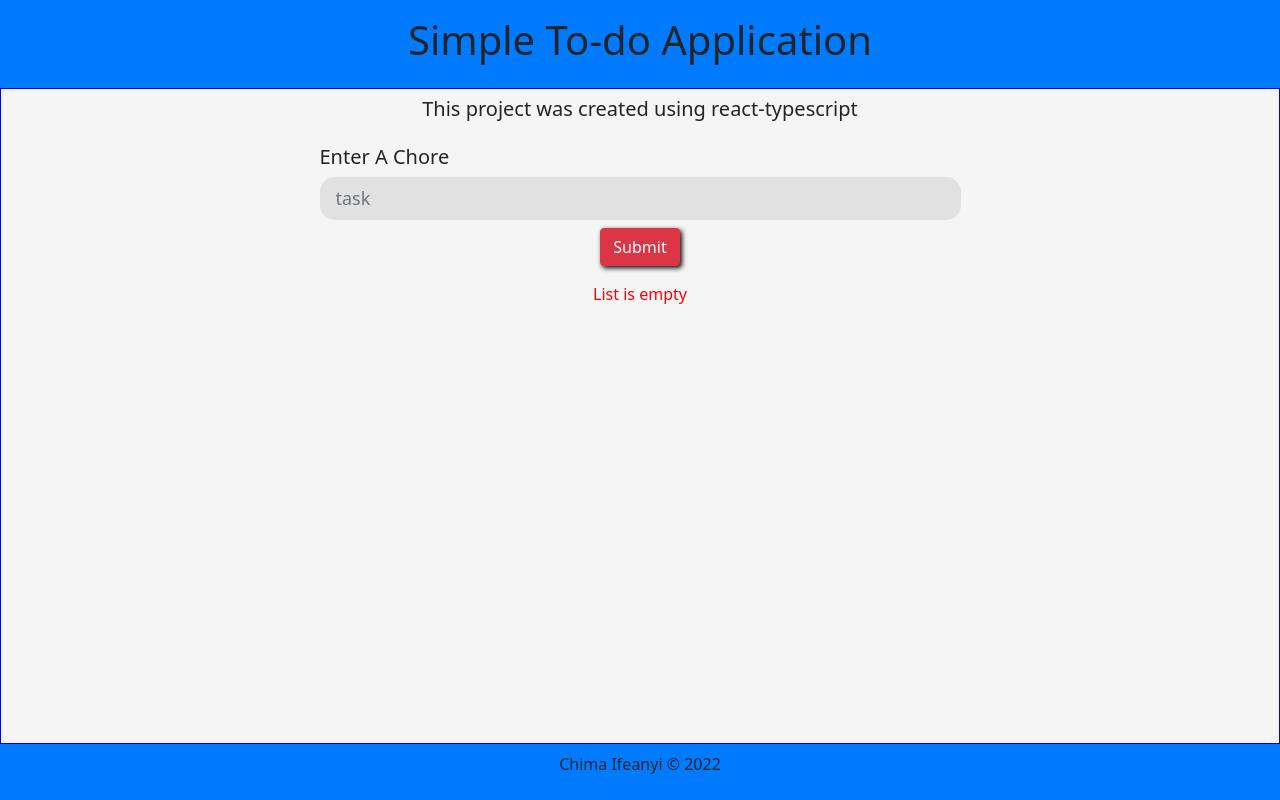
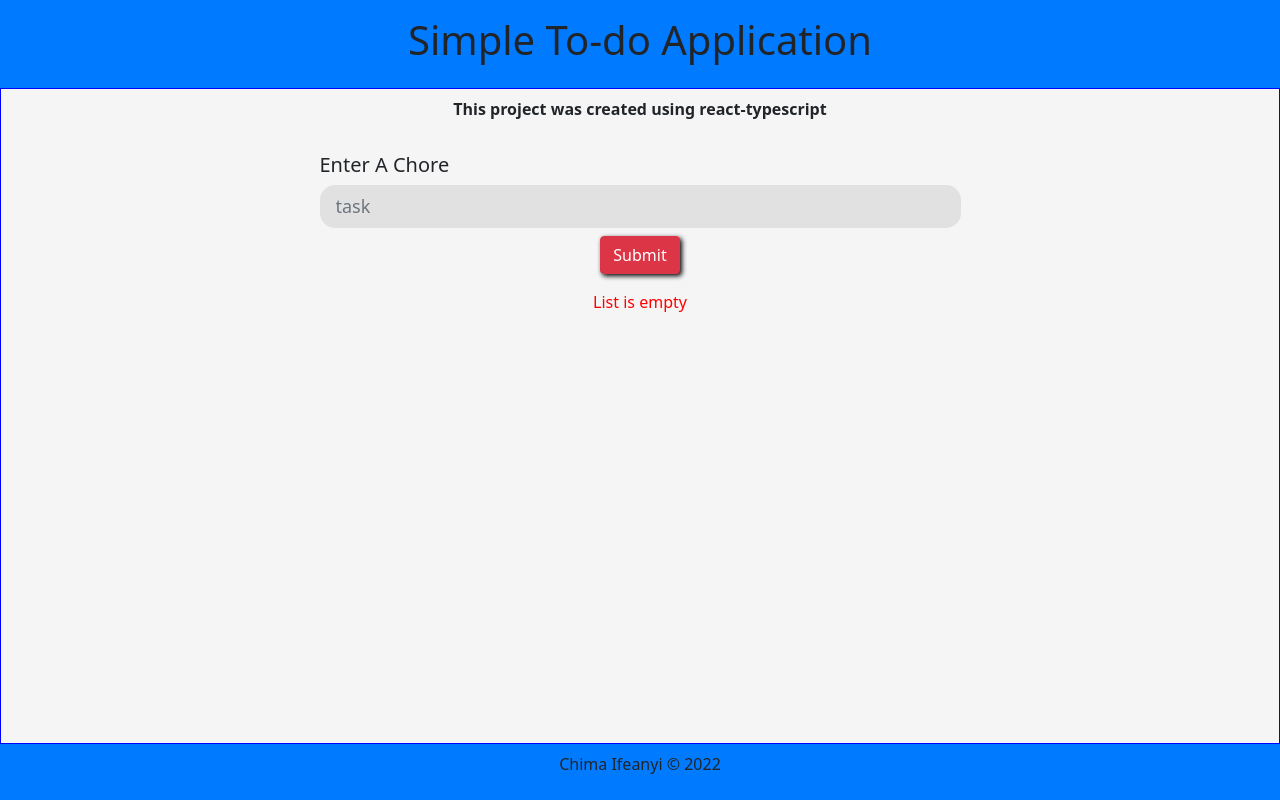
Before and after one commit to MasterIfeanyi/ifeanyi-typescript-todo, a React (Create React App) app: page / in a window 1280 px wide. Built offline with nearby package versions, Linux system fonts and the light colour scheme.

Commit message:
update readme

```diff
--- a/src/components/Header.tsx
+++ b/src/components/Header.tsx
@@ -2,13 +2,13 @@ import React from 'react'
 
 const Header = () => {
   return (
-    <header className="Header text-center">
+    <header className="Header">
       <div className="container">
-          <div className="row">
-            <div className="col-12">
-              <h1 className='h1'>Simple To-do Application</h1>
-            </div>
+        <div className="row">
+          <div className="col-12 text-center">
+            <h1>Simple To-do Application</h1>
           </div>
+        </div>
       </div>
     </header>
   )
--- a/src/components/WelcomeNote.tsx
+++ b/src/components/WelcomeNote.tsx
@@ -2,12 +2,10 @@ import React from 'react'
 
 const WelcomeNote = () => {
   return (
-    <div className="container">
-        <div className="row">
-            <div className="col-12 my-2">
-                <p className="text h5">This project was created using react-typescript</p>
-            </div>
-        </div>
+    <div className="row">
+      <div className="col-12 my-2 text-center">
+        <p className="intro-text">This project was created using react-typescript</p>
+      </div>
     </div>
   )
 }
--- a/src/index.css
+++ b/src/index.css
@@ -125,3 +125,7 @@ input.search-bar:focus{
 .set-text {
   text-align: left;
 }
+
+.intro-text {
+  font-weight: 600;
+}
```
Also changed, not shown: 1 other file (tests, documents, lock files or other folders).
